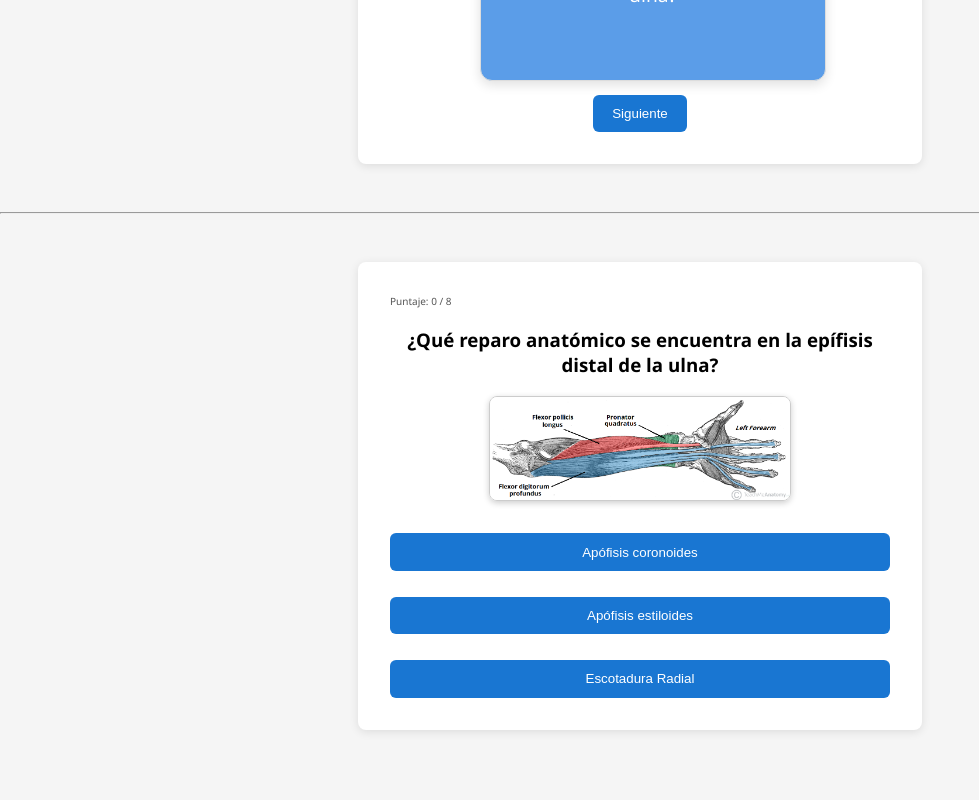
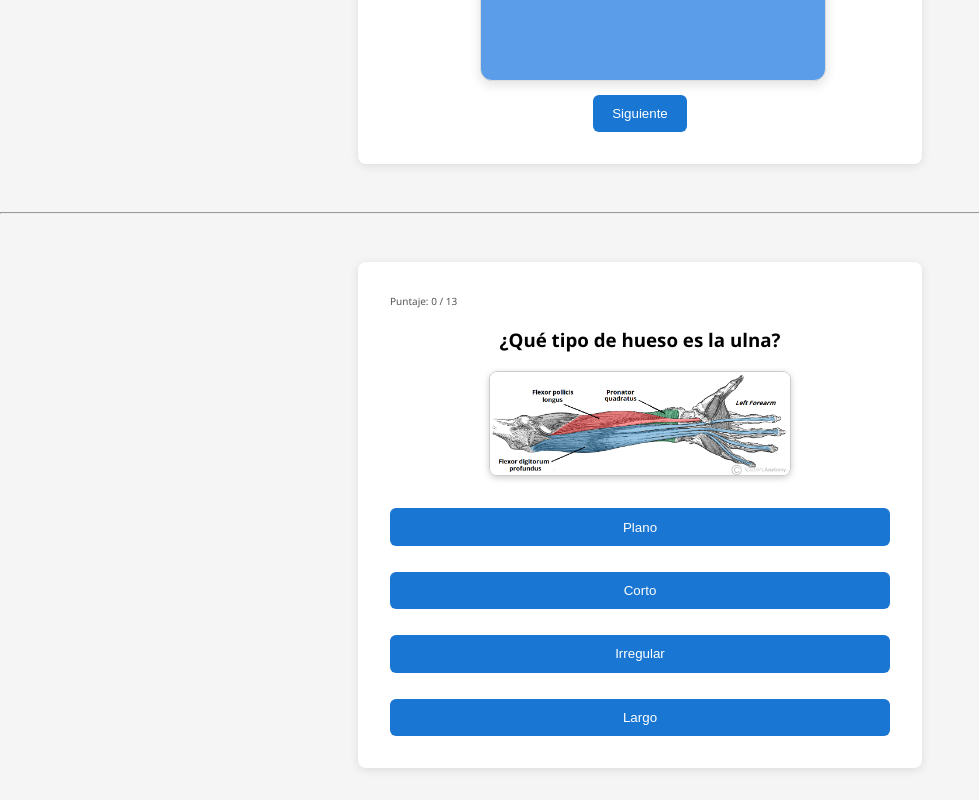
Before and after one commit to leoaristizabal/juegoulnamariacannone, a React (Vite) app: page / in a window 1280 px wide. Shown: the part 701-1501 px from the top of the page, without its empty margins (0-979 px from the left). Before the commit the page ends 1463 px from the top, so only its background shows below. Built offline with nearby package versions, Linux system fonts and the light colour scheme.

Commit message:
cambio de preguntas con sus respuestas

```diff
--- a/src/componentes/Quiz.jsx
+++ b/src/componentes/Quiz.jsx
@@ -2,57 +2,84 @@ import { useState } from "react";
 
 const questions = [
   {
-    question: "¿Qué reparo anatómico se encuentra en la epífisis distal de la ulna?",
-    options: ["Apófisis coronoides", "Apófisis estiloides", "Escotadura Radial"],
-    answer: "Apófisis estiloides",
+    question: "¿Qué tipo de hueso es la ulna?",
+    options: ["Plano", "Corto", "Irregular", "Largo"],
+    answer: "Largo",
     image: "/flexor.png"
-
   },
   {
-    question: "¿El pronador cuadrado se origina en?",
-    options: ["Tercio distal de la cara anterior", "Tercio medio de la cara medial", "Tercio distal de la cara posterior"],
-    answer: "Tercio distal de la cara anterior",
+    question: "¿Qué estructura se palpa fácilmente en la parte posterior del codo cuando está flexionado?",
+    options: ["Apófisis estiloides", "Cabeza de la ulna", "Olécranon", "Tuberosidad de la ulna"],
+    answer: "Olécranon",
+    image: "/olecranon.jpg"
+  },
+  {
+    question: "¿Qué músculo se inserta en la cara posterior del olécranon?",
+    options: ["Supinador", "Tríceps braquial", "Braquial", "Flexor profundo de los dedos"],
+    answer: "Tríceps braquial",
     image: "/tricepbranquial.jpg"
   },
   {
-    question: "¿Dónde está ubicado el olécranon?",
-    options: ["En la epífisis distal de la ulna.", "Parte superior de la ulna.", "Parte proximal y posterior de la ulna."],
-    answer: "Parte proximal y posterior de la ulna.",
+    question: "¿Qué músculo se inserta en la cara anterior de la ulna, justo debajo del extremo proximal?",
+    options: ["Pronador redondo", "Extensor cubital del carpo", "Braquial", "Flexor radial del carpo"],
+    answer: "Braquial",
+    image: "/coronoide.png"
+  },
+  {
+    question: "¿Qué parte de la ulna presenta la apófisis estiloides?",
+    options: ["Extremo distal", "Extremo proximal", "Cara anterior", "Borde lateral"],
+    answer: "Extremo distal",
+    image: "/flexor.png"
+  },
+  {
+    question: "¿Qué músculo se origina en la cara anterior del extremo distal de la ulna?",
+    options: ["Supinador", "Pronador cuadrado", "Extensor de los dedos", "Braquiorradial"],
+    answer: "Pronador cuadrado",
+    image: "/coronoide.png"
+  },
+  {
+    question: "¿Qué parte de la ulna sirve de punto de inserción para el tríceps braquial?",
+    options: ["Olécranon", "Apófisis estiloides", "Tuberosidad de la ulna", "Cabeza de la ulna"],
+    answer: "Olécranon",
     image: "/olecranon.jpg"
   },
   {
-    question: "¿Dónde se articula la ulna con el húmero?",
-    options: ["En la escotadura troclear", "En la apófisis coronoides", "En el cuello de la ulna"],
-    answer: "En la escotadura troclear",
+    question: "¿Qué estructura se encuentra entre la apófisis coronoides y el olécranon?",
+    options: ["Fosa radial", "Escotadura troclear (superficie articular para el húmero)", "Cabeza de la ulna", "Apófisis estiloides"],
+    answer: "Escotadura troclear (superficie articular para el húmero)",
+    image: "/tricepbranquial.jpg"
+  },
+  {
+    question: "¿En qué extremo de la ulna se localiza la cabeza del hueso?",
+    options: ["Extremo proximal", "Extremo distal", "En el centro del cuerpo", "Ninguno de los anteriores"],
+    answer: "Extremo distal",
+    image: "/flexor.png"
+  },
+  {
+    question: "¿Qué tipo de superficie presenta la parte superior de la ulna para articularse con el húmero?",
+    options: ["Convexa", "Cóncava", "Plana", "Irregular"],
+    answer: "Cóncava",
     image: "/coronoide.png"
   },
   {
-    question: "¿Qué músculo se inserta en la apófisis coronoides de la ulna?",
-    options: ["Braquial", "Bíceps braquial", "Pronador redondo"],
-    answer: "Braquial",
+    question: "¿Qué accidente óseo marca el límite entre la diáfisis y la epífisis proximal de la ulna?",
+    options: ["Tuberosidad ulnar", "Escotadura radial", "Olécranon"],
+    answer: "Tuberosidad ulnar",
     image: "/flexor.png"
   },
   {
-    question: "¿Qué parte de la ulna participa en la articulación radiocubital distal?",
-    options: ["Olécranon", "Escotadura troclear", "Cabeza de la ulna"],
-    answer: "Cabeza de la ulna",
-    image: "/tricepbranquial.jpg"
-  },
-  {
-    question: "¿Cuál es la función principal de la ulna en el antebrazo?",
-    options: ["Permite la rotación del brazo", "Forma el eje fijo del antebrazo", "Se une con los huesos del carpo"],
-    answer: "Forma el eje fijo del antebrazo",
+    question: "¿Cuáles son las caras de la ulna?",
+    options: ["Anterior, posterior y lateral", "Superior, inferior y medial", "Anterior, posterior y medial", "Medial, lateral y profunda"],
+    answer: "Anterior, posterior y medial",
     image: "/olecranon.jpg"
   },
   {
-    question: "El músculo braquial se inserta en…",
-    options: ["La apófisis estiloides", "Cresta y fosa del supinador", "Apófisis coronoides y parte adyacente de la tuberosidad de la ulna"],
-    answer: "Apófisis coronoides y parte adyacente de la tuberosidad de la ulna",
-    image: "/coronoide.png"
+    question: "¿Cuál de los siguientes es un borde de la ulna?",
+    options: ["Borde intercondíleo", "Borde lateral", "Borde interóseo", "Borde transverso"],
+    answer: "Borde interóseo",
+    image: "/tricepbranquial.jpg"
   }
 ];
-
-
 
 const Quiz = () => {
   const [current, setCurrent] = useState(0);
@@ -80,7 +107,7 @@ const Quiz = () => {
         </div>
       ) : (
         <div className="question-block">
-  <h4>Puntaje: {score} / {questions.length}</h4> {/* <- Esto es nuevo */}
+          <h4>Puntaje: {score} / {questions.length}</h4>
           <h3>{questions[current].question}</h3>
           {questions[current].image && (
             <img
--- a/src/data/ulnaData.jsx
+++ b/src/data/ulnaData.jsx
@@ -1,34 +1,54 @@
 export const flashcards = [
   {
-    question: "¿Qué reparo anatómico se encuentra en la epífisis distal de la ulna?",
-    answer: "Apófisis estiloides"
+    question: "¿Qué tipo de hueso es la ulna?",
+    answer: "Largo"
   },
   {
-    question: "¿Dónde se origina el pronador cuadrado?",
-    answer: "En el tercio distal de la cara anterior de la ulna"
+    question: "¿Qué estructura se palpa fácilmente en la parte posterior del codo cuando está flexionado?",
+    answer: "Olécranon"
   },
   {
-    question: "¿Dónde está ubicado el olécranon?",
-    answer: "En la parte proximal y posterior de la ulna"
+    question: "¿Qué músculo se inserta en la cara posterior del olécranon?",
+    answer: "Tríceps braquial"
   },
   {
-    question: "¿Dónde se articula la ulna con el húmero?",
-    answer: "En la escotadura troclear"
+    question: "¿Qué músculo se inserta en la cara anterior de la ulna, justo debajo del extremo proximal?",
+    answer: "Braquial"
   },
   {
-    question: "¿Qué músculo se inserta en la apófisis coronoides de la ulna?",
-    answer: "El músculo braquial"
+    question: "¿Qué parte de la ulna presenta la apófisis estiloides?",
+    answer: "Extremo distal"
   },
   {
-    question: "¿Qué parte de la ulna participa en la articulación radiocubital distal?",
-    answer: "La cabeza de la ulna"
+    question: "¿Qué músculo se origina en la cara anterior del extremo distal de la ulna?",
+    answer: "Pronador cuadrado"
   },
   {
-    question: "¿Cuál es la función principal de la ulna en el antebrazo?",
-    answer: "Formar el eje fijo del antebrazo"
+    question: "¿Qué parte de la ulna sirve de punto de inserción para el tríceps braquial?",
+    answer: "Olécranon"
   },
   {
-    question: "¿Dónde se inserta el músculo braquial?",
-    answer: "En la apófisis coronoides y parte adyacente de la tuberosidad de la ulna"
+    question: "¿Qué estructura se encuentra entre la apófisis coronoides y el olécranon?",
+    answer: "Escotadura troclear (superficie articular para el húmero)"
+  },
+  {
+    question: "¿En qué extremo de la ulna se localiza la cabeza del hueso?",
+    answer: "Extremo distal"
+  },
+  {
+    question: "¿Qué tipo de superficie presenta la parte superior de la ulna para articularse con el húmero?",
+    answer: "Cóncava"
+  },
+  {
+    question: "¿Qué accidente óseo marca el límite entre la diáfisis y la epífisis proximal de la ulna?",
+    answer: "Tuberosidad ulnar"
+  },
+  {
+    question: "¿Cuáles son las caras de la ulna?",
+    answer: "Anterior, posterior y medial"
+  },
+  {
+    question: "¿Cuál de los siguientes es un borde de la ulna?",
+    answer: "Borde interóseo"
   }
 ];
```
Lines whose indentation alone changed are shown as unchanged.
